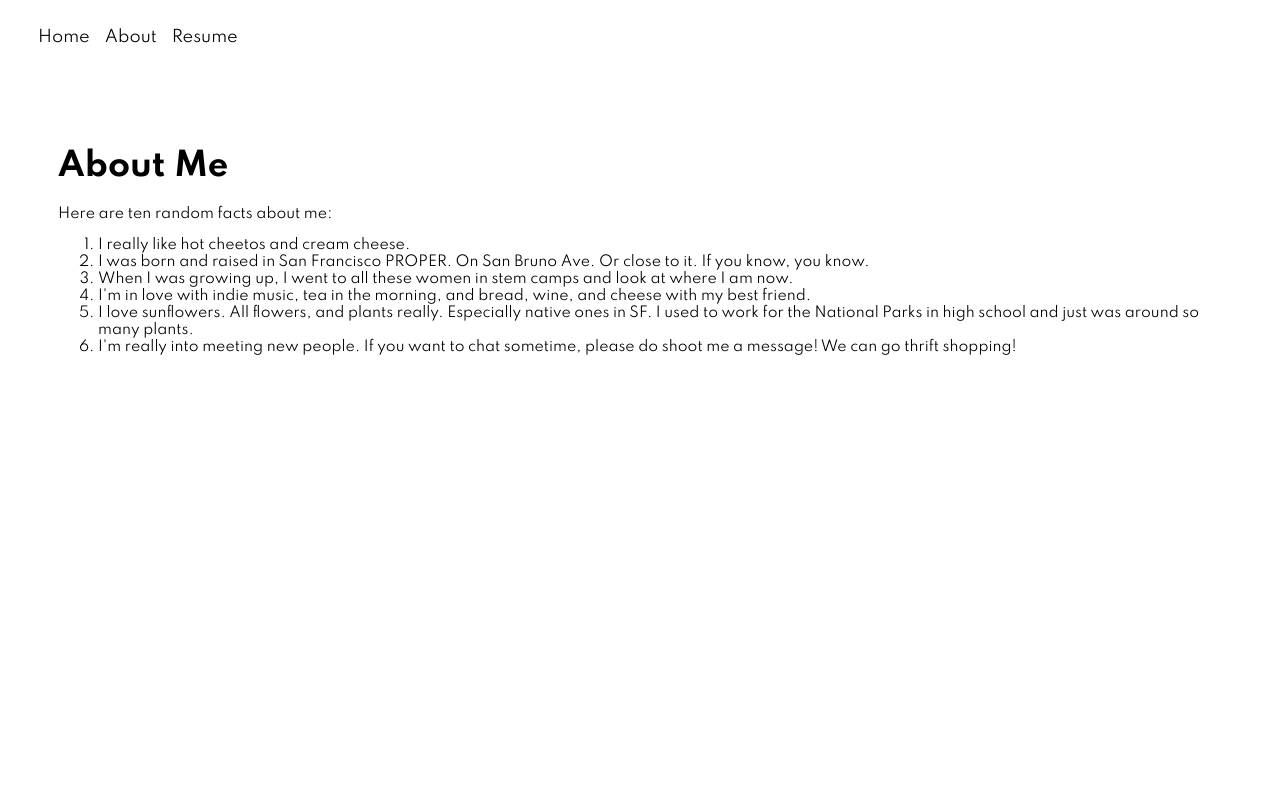
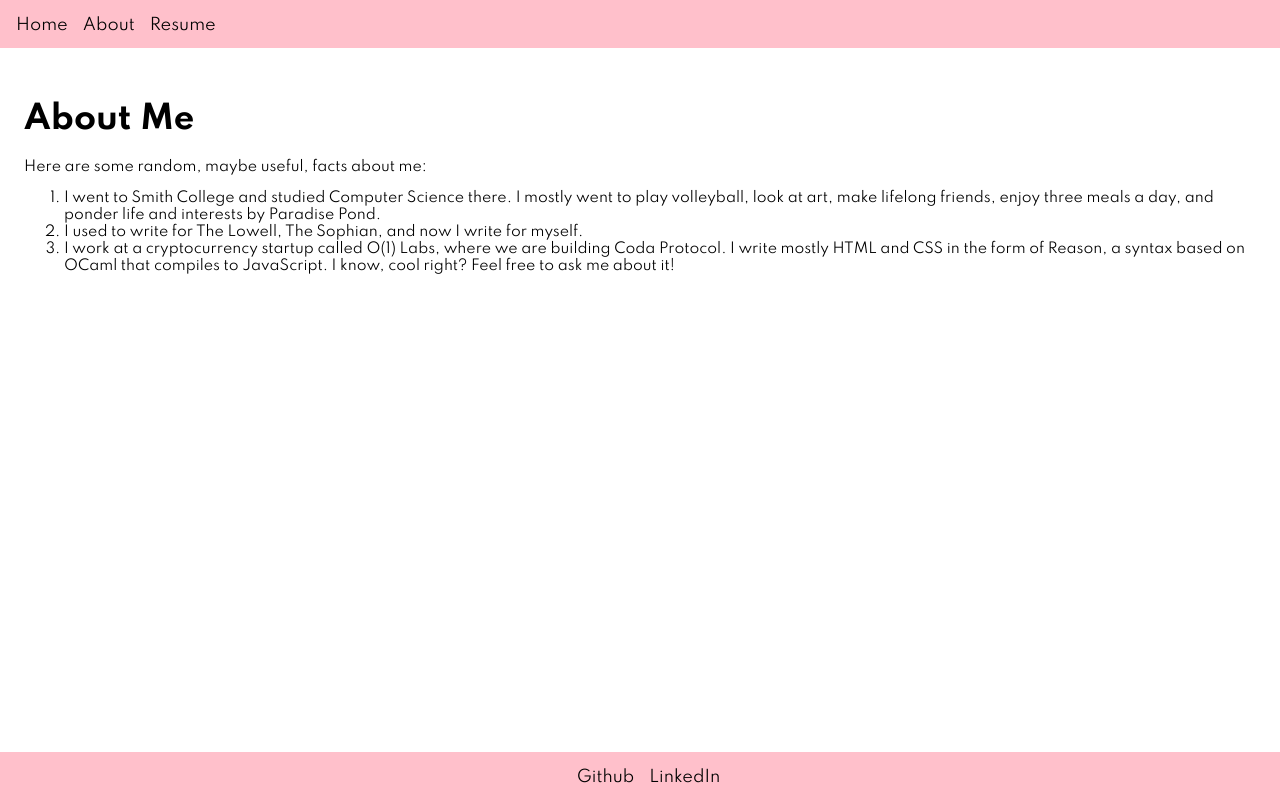
Before and after one commit to michellewong793/personalsite, a Next.js app: page /about in a window 1280 px wide. Built offline with nearby package versions, Linux system fonts and the light colour scheme.

Commit message:
Add pink footer and header

```diff
--- a/components/Layout.js
+++ b/components/Layout.js
@@ -1,5 +1,7 @@
 
 import Link from 'next/link';
+import Styles from './Theme';
+import Spacer from './Spacer';
 
 const linkStyle = {
     marginRight: 15,
@@ -9,9 +11,29 @@ const linkStyle = {
 };
 
 const header = {
-    paddingTop: 20,
-    paddingLeft: 30,
+    position: 'fixed',
+    padding: '1rem',
+    top: 0,
+    left: 0,
+    width: '100%',
+    height: '1rem',
+    backgroundColor: 'pink',
+    color: 'white',
 }
+
+const footer = {
+    position: 'fixed',
+    padding: '1rem',
+    left: 0,
+    bottom: 0,
+    width: '100%',
+    height: '1rem',
+    backgroundColor: 'pink',
+    color: 'white',
+    display: 'flex',
+    justifyContent: 'center',
+}
+
 const Header = () => (
     <div style={header}>
         <Link href="/">
@@ -20,12 +42,17 @@ const Header = () => (
         <Link href="/about">
             <a style={linkStyle}>About</a>
         </Link>
-        <a style={linkStyle} href="/Resume_March2020.pdf">Resume</a>
+        <a style={linkStyle} href="/resume.pdf">Resume</a>
     </div>
 );
 
 const Layout = () => {
-    return <> <Header /></>
+    return <> <Header /> <Footer /></>
 }
 
+const Footer = () => (<div style={footer}>
+    <a style={linkStyle} href="https://github.com/michellewong793"> Github </a>
+    <a style={linkStyle} href="https://linkedin.com/in/michellewong793"> LinkedIn </a>
+</div>);
+
 export default Layout;
--- a/components/Theme.js
+++ b/components/Theme.js
@@ -13,12 +13,17 @@ let styles = {
         fontSize: '1rem',
         marginBottom: '10px',
         textDecoration: 'none',
-        color: 'navy'
     },
+
     content: {
         marginTop: 100,
-        paddingLeft: 50,
-        paddingRight: 50,
+        paddingLeft: '1rem',
+        paddingRight: '1rem',
+    },
+
+    flexContainer: {
+        display: 'flex',
+        flexDirection: 'row',
     },
 };
 
--- a/pages/_document.js
+++ b/pages/_document.js
@@ -18,11 +18,9 @@ class MyDocument extends Document {
                                 font-family: "Spartan",
                                 font-size:16px,
                             }
-
                             `
                         }}
                     />
-                    <title>Michelle Wong</title>
                 </Head>
                 <body>
                     <Main />
--- a/pages/about.js
+++ b/pages/about.js
@@ -8,26 +8,11 @@ export default function Index() {
             <div style={Styles.content}>
                 <h1 style={Styles.header}>About Me</h1>
                 <p style={Styles.body}>
-                    Here are ten random facts about me:
-                    <ol>
-                        <li>
-                            I really like hot cheetos and cream cheese.
-                        </li>
-                        <li>
-                            I was born and raised in San Francisco PROPER. On San Bruno Ave. Or close to it. If you know, you know.
-                        </li>
-                        <li>
-                            When I was growing up, I went to all these women in stem camps and look at where I am now.
-                        </li>
-                        <li>
-                            I'm in love with indie music, tea in the morning, and bread, wine, and cheese with my best friend.
-                        </li>
-                        <li>
-                            I love sunflowers. All flowers, and plants really. Especially native ones in SF. I used to work for the National Parks in high school and just was around so many plants.
-                        </li>
-                        <li>
-                            I'm really into meeting new people. If you want to chat sometime, please do shoot me a message! We can go thrift shopping!
-                        </li>
+                    Here are some random, maybe useful, facts about me:
+                        <ol>
+                        <li> I went to Smith College and studied Computer Science there. I mostly went to play volleyball, look at art, make lifelong friends, enjoy three meals a day, and ponder life and interests by Paradise Pond.</li>
+                        <li> I used to write for The Lowell, The Sophian, and now I write for myself. </li>
+                        <li> I work at a cryptocurrency startup called O(1) Labs, where we are building Coda Protocol. I write mostly HTML and CSS in the form of Reason, a syntax based on OCaml that compiles to JavaScript. I know, cool right? Feel free to ask me about it! </li>
                     </ol>
                 </p>
             </div>
--- a/pages/index.js
+++ b/pages/index.js
@@ -1,5 +1,6 @@
 import Layout from '../components/Layout';
 import Styles from '../components/Theme';
+import Spacer from '../components/Spacer';
 
 export default function Index() {
     return (
@@ -7,7 +8,8 @@ export default function Index() {
             <Layout />
             <div style={Styles.content}>
                 <h1 style={Styles.header}>Hi, I'm Michelle.</h1>
-                <p style={Styles.body}>i am a frontend developer. i am also a writer, painter, and drawer. this is my first website playing with Next.js. welcome!  </p>
+                <p style={Styles.body}>i am a frontend developer. this is my website built with React and Next.js. welcome!  </p>
+
             </div>
 
         </div>
```
